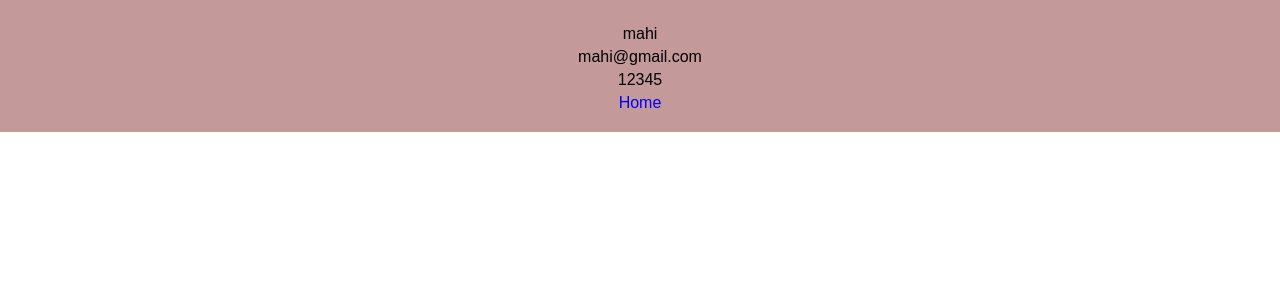
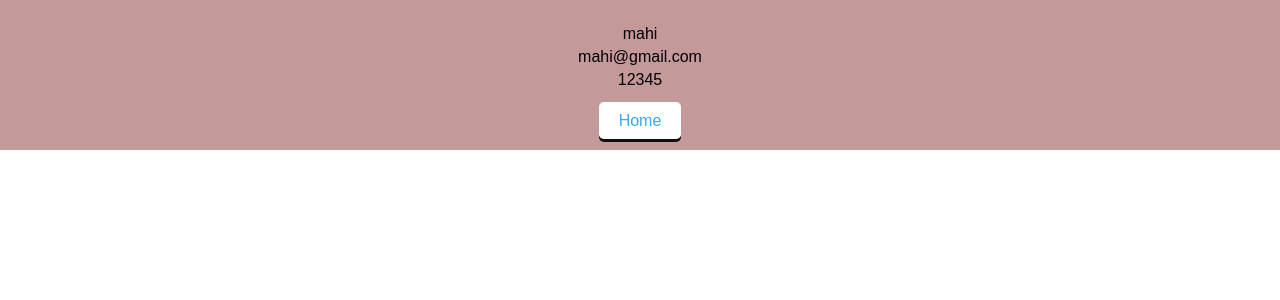
Before and after one commit to yeasin906/Rikshaw, a Django app: page /detail/1/ in a window 1280 px wide. Shown: the top 300 px of the page. Run offline with Django 5.2, Linux system fonts and the light colour scheme; data comes from the database, SQL or seed files in the repository.

Commit message:
fifteen commit

```diff
--- a/templates/riderdetail.html
+++ b/templates/riderdetail.html
@@ -37,7 +37,17 @@ a {
 a:hover {
     text-decoration: underline;
 }
-
+.btn{
+    padding: 10px 20px;
+    background: #fff;
+    color: #37acef;
+    border-radius: 5px;
+    -webkit-border-radius: 5px;
+    -moz-border-radius: 5px;
+    -ms-border-radius: 5px;
+    -o-border-radius: 5px;
+    box-shadow: 0 3px 0 0 #0f0f0f;
+}
 .clr {
     clear: both;
 }
@@ -51,8 +61,8 @@ a:hover {
             <div class="banner_text">
                 <p>{{rider.username}}</p>
                <p>{{rider.email}}</p>
-<p>{{rider.phone}}</p>
-<a href="{% url 'home' %}">Home</a>
+<p>{{rider.phone}}</p><br>
+<a href="{% url 'home' %}" class="btn btn-outline-primary">Home</a>
             </div>
             <div class="clr"></div>
         </div>
```
